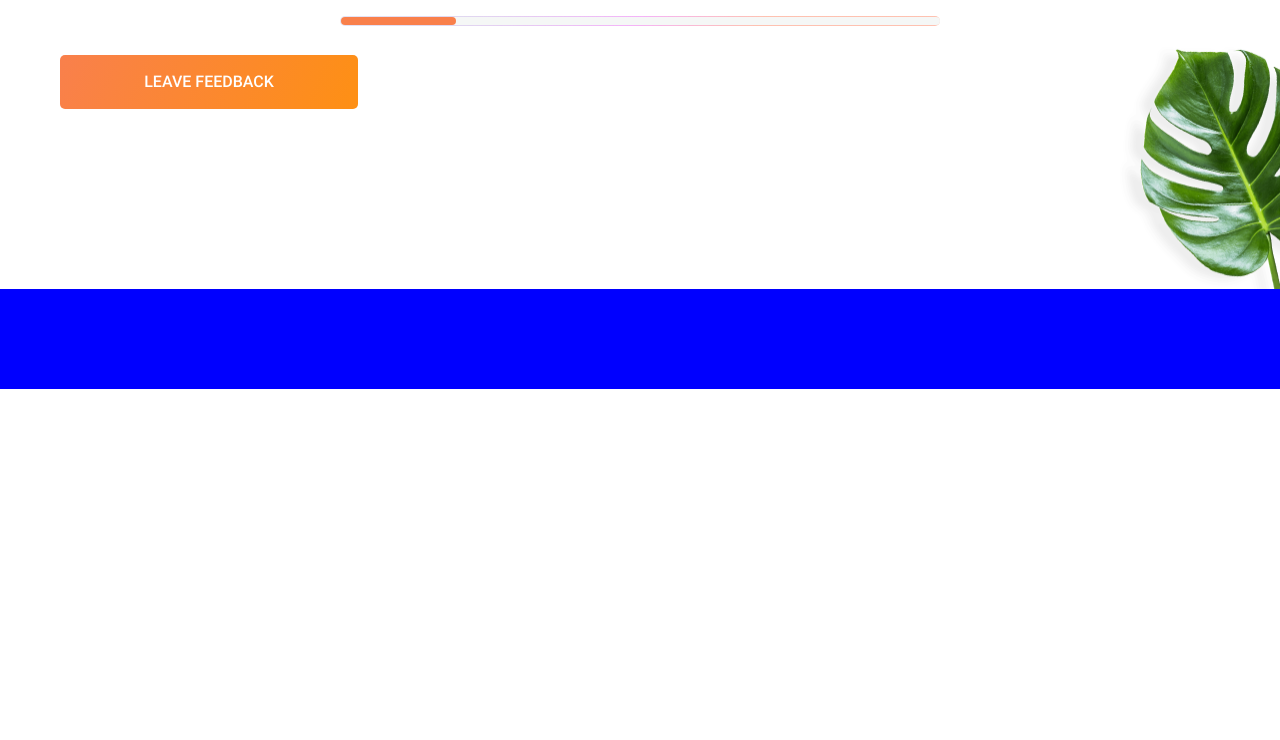
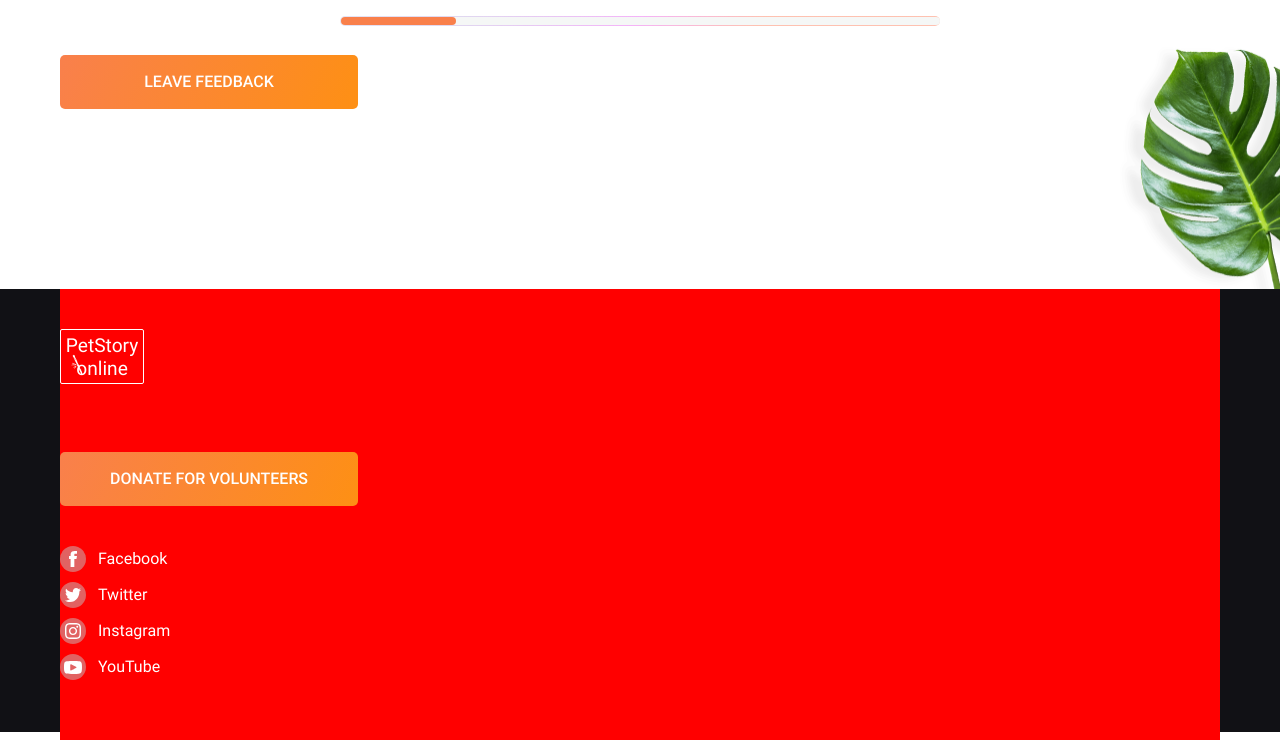
Before and after one commit to Olmeor/online-zoo, a plain HTML site: page online-zoo/index.html in a window 1280 px wide. Shown: the part 4275-5015 px from the top of the page. Before the commit the page ends 4664 px from the top, so only its background shows below. Drawn offline with Linux system fonts and the light colour scheme.

Commit message:
feat: add footer social block

```diff
--- a/online-zoo/css/style.css
+++ b/online-zoo/css/style.css
@@ -718,7 +718,7 @@ header {
   display: flex;
   justify-content: center;
 	align-items: center;
-  transition: 0.3s;
+  transition: 0.4s;
 }
 
 .testimonial__button:hover {
@@ -735,7 +735,105 @@ header {
 
 /* Footer */
 
+footer {
+  background: #111115;
+  height: 443px;
+}
 .footer__wrapper {
-  height: 100px;
-  background: blue;
+  width: 1160px;
+  background: red;
+  margin: 0 auto;
+  padding: 40px 0 50px 0;
 }
+
+.footer__logo {
+  display: inline-block;
+  margin-bottom: 68px;
+}
+
+.footer__button {
+  width: 298px;
+  height: 54px;
+  background-color: #F9804B;
+  background-image: linear-gradient(113.96deg, #F9804B 1.49%, #FE9013 101.44%);
+  border-radius: 5px;
+  font-weight: 500;
+  line-height: 140%;
+  text-transform: uppercase;
+  color: #FFFFFF;
+  display: flex;
+  justify-content: center;
+	align-items: center;
+  transition: 0.4s;
+}
+
+.footer__button:hover {
+  transform: scale(1.05);
+  background: #E47209;
+  transition: all 0.4s ease;
+}
+
+.footer__button:active {
+  transform: scale(1);
+  background: #4B9200;
+  transition: all 0.4s ease;
+}
+
+.footer__social {
+  margin-top: 40px;
+}
+
+.footer__social_item {
+  margin-bottom: 10px;
+  display: flex;
+}
+
+.footer__social_logo {
+  width: 26px;
+  height: 26px;
+  border-radius: 50%;
+}
+
+.facebook {
+  background: url('../assets/icons/facebook_ico.svg') no-repeat center center;
+  background-color: rgba(196, 196, 196, 0.5);
+  transition: all 0.4s ease;
+}
+
+.twitter {
+  background: url('../assets/icons/twitter_ico.svg') no-repeat center center;
+  background-color: rgba(196, 196, 196, 0.5);
+  transition: all 0.4s ease;
+}
+
+.instagram {
+  background: url('../assets/icons/instagram_ico.svg') no-repeat center center;
+  background-color: rgba(196, 196, 196, 0.5);
+  transition: all 0.4s ease;
+}
+
+.youtube {
+  background: url('../assets/icons/youtube_ico.svg') no-repeat center center;
+  background-color: rgba(196, 196, 196, 0.5);
+  transition: all 0.4s ease;
+}
+
+.footer__social_name {
+  color: #FFFFFF;
+  padding-left: 12px;
+  line-height: 26px;
+  transition: all 0.4s ease;
+}
+
+.footer__social_item:active .footer__social_name {
+  color: #4B9200;
+  transition: all 0.4s ease;
+}
+
+.footer__social_item:active .facebook,
+.footer__social_item:active .twitter,
+.footer__social_item:active .instagram,
+.footer__social_item:active .youtube {
+  background-color: #4B9200;
+  transition: all 0.4s ease;
+}
--- a/online-zoo/index.html
+++ b/online-zoo/index.html
@@ -276,6 +276,42 @@
 
 <footer>
   <div class="footer__wrapper">
+    <div class="footer__column">
+      <a href="#">
+        <div class="header__title footer__logo">
+          <h1 class="header__text">PetStory<br>online</h1>
+        </div>
+      </a>
+      <div class="testimonial__button">donate for volunteers</div>
+      <div class="footer__social">
+        <a href="https://dzen.ru/" class="footer__social_link" target="_blank">
+          <div class="footer__social_item">
+            <div class="footer__social_logo facebook"></div>
+            <p class="footer__social_name">Facebook</p>
+          </div>
+        </a>
+        <a href="https://vk.com/" class="footer__social_link" target="_blank">
+          <div class="footer__social_item">
+            <div class="footer__social_logo twitter"></div>
+            <p class="footer__social_name">Twitter</p>
+          </div>
+        </a>
+        <a href="https://nowapp.me/" class="footer__social_link" target="_blank">
+          <div class="footer__social_item">
+            <div class="footer__social_logo instagram"></div>
+            <p class="footer__social_name">Instagram</p>
+          </div>
+        </a>
+        <a href="https://rutube.ru/" class="footer__social_link" target="_blank">
+          <div class="footer__social_item">
+            <div class="footer__social_logo youtube"></div>
+            <p class="footer__social_name">YouTube</p>
+          </div>
+        </a>
+      </div>
+    </div>
+    <div class="footer__column"></div>
+    <div class="footer__column"></div>
 
   </div>
 </footer>
```
Also changed, not shown: online-zoo/assets/icons/facebook_ico.svg (added), online-zoo/assets/icons/instagram_ico.svg (added), online-zoo/assets/icons/twitter_ico.svg (added), online-zoo/assets/icons/youtube_ico.svg (added).
